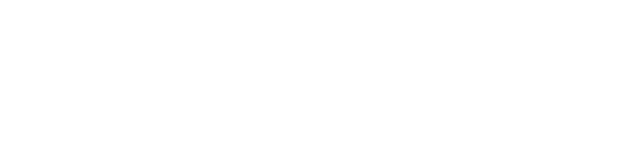
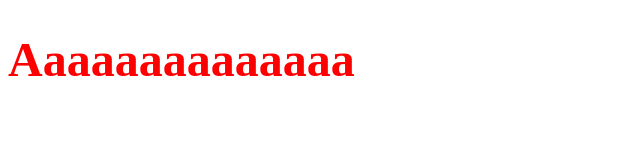
Before and after one commit to Pizzaman333/Calculator, a website built with Parcel: page src/index.html in a window 1280 px wide. Shown: the whole page, without its empty margins (0-640 px from the left). Built offline with nearby package versions, Linux system fonts and the light colour scheme.

Commit message:
initial too

```diff
--- a/package.json
+++ b/package.json
@@ -2,6 +2,7 @@
   "name": "hw-js26",
   "version": "1.0.0",
   "description": "",
+  "homepage": "https://pizzaman333.github.io/HW-JS26/",
   "scripts": {
     "test": "echo \"Error: no test specified\" && exit 1",
     "start": "npx parcel src/index.html",
--- a/src/index.html
+++ b/src/index.html
@@ -7,6 +7,8 @@
     <link rel="stylesheet" href="./styles.css">
 </head>
 <body>
+    <h1 class="text">Aaaaaaaaaaaaaa</h1>
+
     <script type="module" src="./main.js"></script>
 </body>
 </html>
--- a/src/main.js
+++ b/src/main.js
@@ -0,0 +1 @@
+console.log("ssss")
--- a/src/styles.css
+++ b/src/styles.css
@@ -0,0 +1,4 @@
+.text {
+    font-size: 48px;
+    color: red;
+}
```
